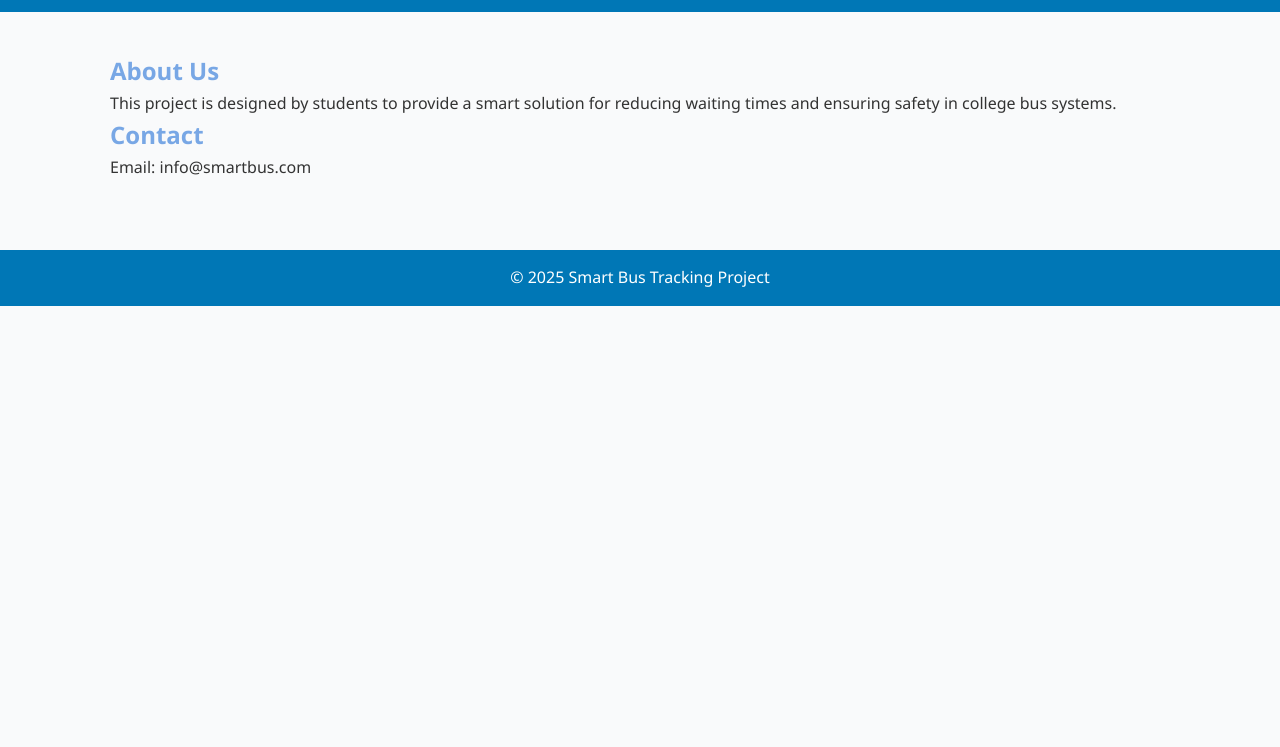
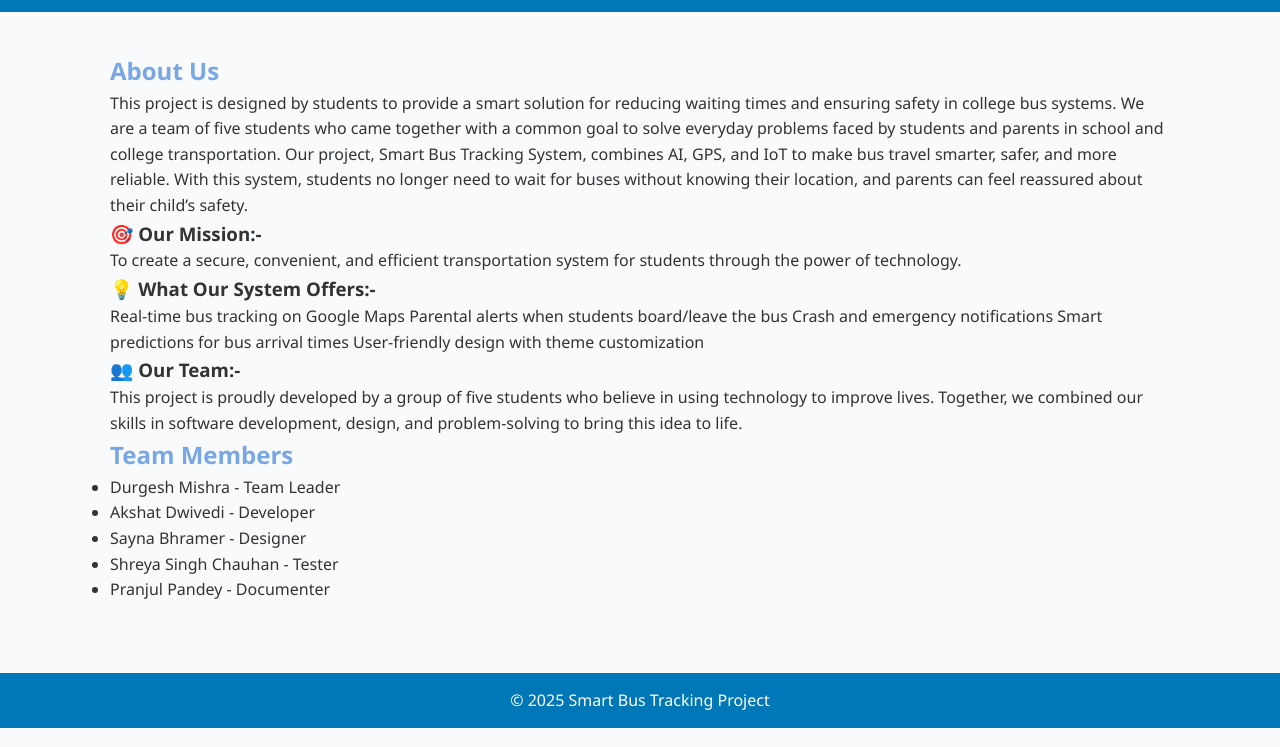
Before and after one commit to Akshat5698/Smart-bus-tracking, a plain HTML site: page about.html in a window 1280 px wide. Shown: the part 53-800 px from the top of the page. Drawn offline with Linux system fonts and the light colour scheme.

Commit message:
about.html

```diff
--- a/about.html
+++ b/about.html
@@ -1,10 +1,10 @@
 <!DOCTYPE html>
 <html lang="en">
   <head>
-  <meta charset="UTF-8">
-  <meta name="viewport" content="width=device-width, initial-scale=1.0">
+    <meta charset="UTF-8" />
+    <meta name="viewport" content="width=device-width, initial-scale=1.0" />
     <title>About - Smart Bus Tracking</title>
-  <link rel="stylesheet" href="style.css">
+    <link rel="stylesheet" href="style.css" />
   </head>
   <body>
     <header>
@@ -20,10 +20,44 @@
 
     <section class="content">
       <h2>About Us</h2>
-    <p>This project is designed by students to provide a smart solution for reducing waiting times and ensuring safety in college bus systems.</p>
+      <p>
+        This project is designed by students to provide a smart solution for
+        reducing waiting times and ensuring safety in college bus systems. We
+        are a team of five students who came together with a common goal to
+        solve everyday problems faced by students and parents in school and
+        college transportation. Our project, Smart Bus Tracking System, combines
+        AI, GPS, and IoT to make bus travel smarter, safer, and more reliable.
+        With this system, students no longer need to wait for buses without
+        knowing their location, and parents can feel reassured about their
+        child’s safety.
+      </p>
+      <h3>🎯 Our Mission:-</h3>
+      <p>
+        To create a secure, convenient, and efficient transportation system for
+        students through the power of technology.
+      </p>
+      <h3>💡 What Our System Offers:-</h3>
+      <p>
+        Real-time bus tracking on Google Maps Parental alerts when students
+        board/leave the bus Crash and emergency notifications Smart predictions
+        for bus arrival times User-friendly design with theme customization
+      </p>
+      <h3>👥 Our Team:-</h3>
+      <p>
+        This project is proudly developed by a group of five students who
+        believe in using technology to improve lives. Together, we combined our
+        skills in software development, design, and problem-solving to bring
+        this idea to life.
+      </p>
 
-    <h2>Contact</h2>
-    <p>Email: info@smartbus.com</p>
+      <h2>Team Members</h2>
+      <ul>
+        <li>Durgesh Mishra - Team Leader</li>
+        <li>Akshat Dwivedi - Developer</li>
+        <li>Sayna Bhramer - Designer</li>
+        <li>Shreya Singh Chauhan - Tester</li>
+        <li>Pranjul Pandey - Documenter</li>
+      </ul>
     </section>
 
     <footer>
```
Lines whose indentation alone changed are shown as unchanged.
